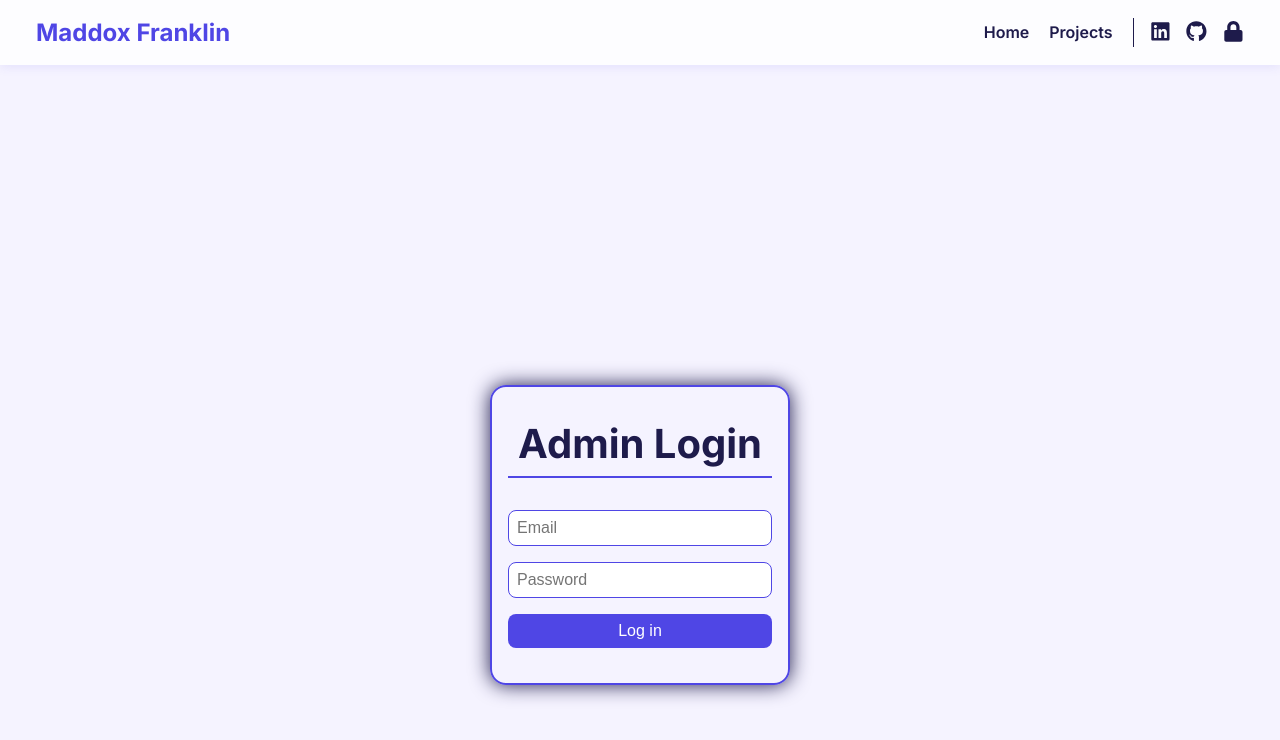
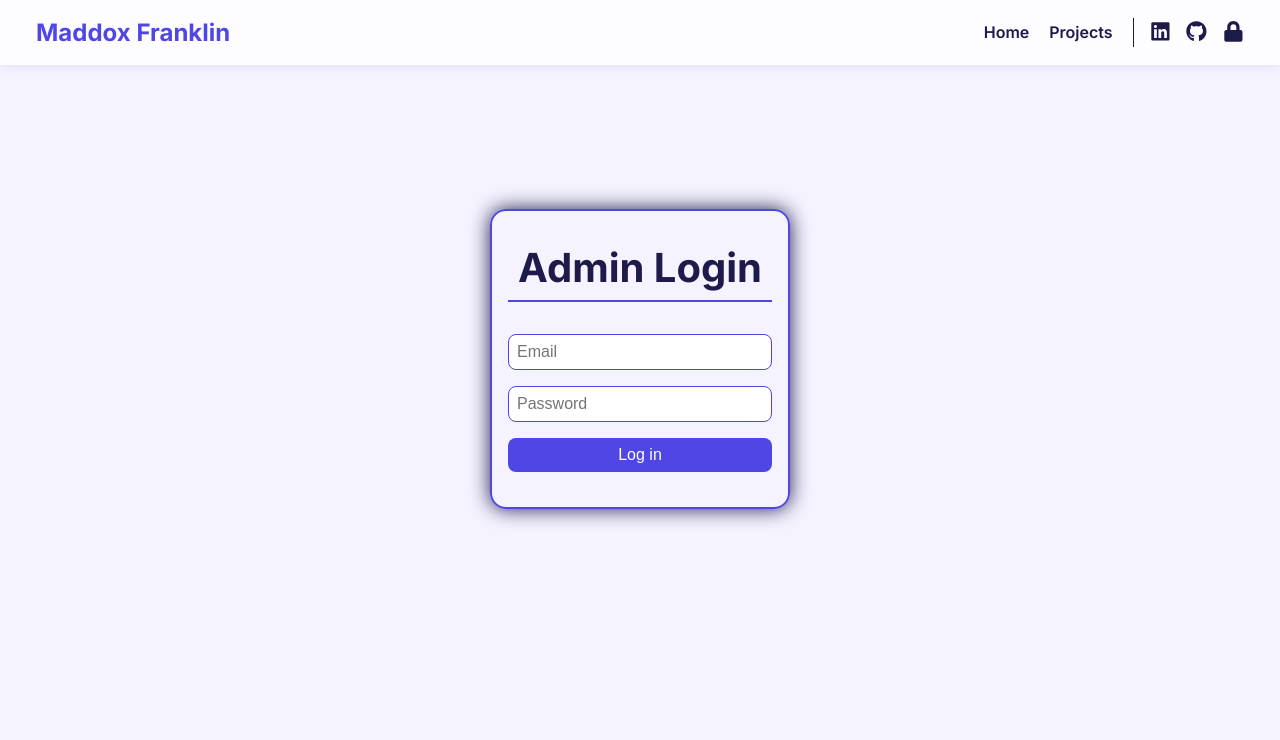
Before and after one commit to MadFrank-2006/Personal-Portfolio, a React (Vite) app: page /login in a window 1280 px wide. Shown: the top 740 px of the page. Built offline with nearby package versions, Linux system fonts and the light colour scheme; no server answers.

Commit message:
Very slight tweaks
Changed featured image alt content and slightly changed wording of about me.

```diff
--- a/src/components/FeaturedProject.jsx
+++ b/src/components/FeaturedProject.jsx
@@ -14,7 +14,7 @@ function FeaturedProject({ title, description, image, tags, id }) {
 
     return (
         <div className="project-card" onClick={handleClick}>
-                <img src={image} alt="RE3 Cover" className="featured-image" />
+                <img src={image} alt={title} className="featured-image" />
                 <div className="project-details">
                     <h3>{title}</h3>
                     <p>{description}
--- a/src/pages/Home.jsx
+++ b/src/pages/Home.jsx
@@ -44,7 +44,7 @@ function Home() {
                     I'm an ambitious computer science student at Indiana University Bloomington.
                     I'm interested in full stack development and artificial intelligence. <br />
                     <br />
-                    If you happened to stumble upon this site, as of now, this website is my only project, so there's not any actual data. I will be adding all my future projects here though, so keep an eye out!</p>
+                    If you happened to stumble upon this site, as of now, this website is my only project, so there's not much here. I will be adding all my future projects here though, so keep an eye out!</p>
             </div>
             <img src="/headshotOutline.png" alt="Maddox Franklin" className="profile-image" />
         </section>
--- a/src/styles/Login.css
+++ b/src/styles/Login.css
@@ -5,7 +5,7 @@
     max-width: 300px;
     padding: 1rem;
     margin: auto;
-    margin-top: 18rem;
+    margin-top: 7rem;
     height: 300px;
 }
 
```
